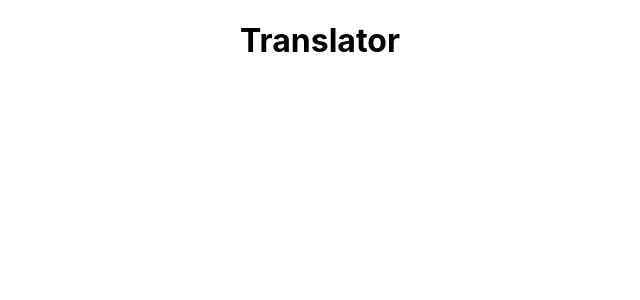
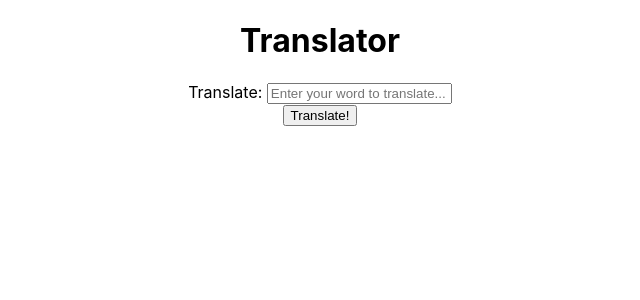
Before and after one commit to lillap/react-asl-translator, a React (Create React App) app: page /translator in a window 1280 px wide. Shown: the top 300 px of the page, without its empty margins (320-960 px from the left). Built offline with nearby package versions, Linux system fonts and the light colour scheme.

Commit message:
added route to translator from login

```diff
--- a/src/components/containers/Login.js
+++ b/src/components/containers/Login.js
@@ -1,15 +1,22 @@
 import React from 'react';
 import LoginForm from '../forms/LoginForm';
-import { setStorage } from '../../utils/localstorage';
+import { getStorage, setStorage } from '../../utils/localstorage';
+import { Redirect, useHistory } from 'react-router-dom';
 
 const Login = () => {
 
+    const user = getStorage('session');
+    const history = useHistory();
+
     const handleLoginClicked = (username) => {
-        setStorage('username', username);
-    }
+        setStorage('session', username);
+
+        history.replace('/translator');
+    };
 
     return (
         <div>
+            {user && <Redirect to="/translator"/>}
             <h1>Log in</h1>
             <LoginForm clickLogin={event => handleLoginClicked(event)}/>
         </div>
--- a/src/components/containers/Translator.js
+++ b/src/components/containers/Translator.js
@@ -1,8 +1,13 @@
 import React from 'react';
+import TranslatorForm from '../forms/TranslatorForm';
 
 const Translator = () => {
     return (
-        <h1>Translator</h1>
+        <div>
+            <h1>Translator</h1>
+            <TranslatorForm/>
+        </div>
+
     )
 }
 
--- /dev/null
+++ b/src/components/forms/TranslatorForm.js
@@ -0,0 +1,20 @@
+import React from 'react';
+
+const TranslatorForm = props => {
+
+    const onTranslateClick = () => {}
+
+    return (
+        <form>
+            <div>
+                <label>Translate: </label>
+                <input type="text" placeholder="Enter your word to translate..."/>
+            </div>
+            <div>
+                <button type="button" onClick={onTranslateClick}>Translate!</button>
+            </div>
+        </form>
+    )
+}
+
+export default TranslatorForm;
```
